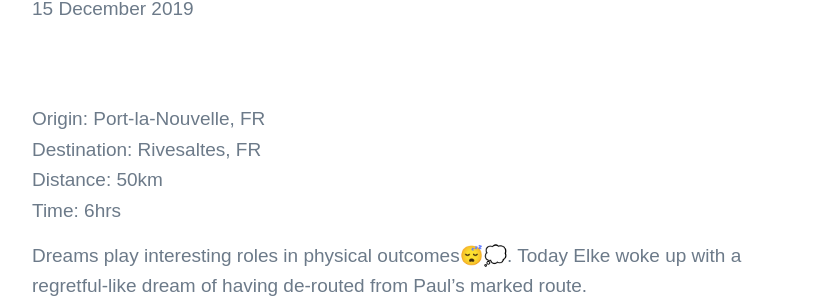
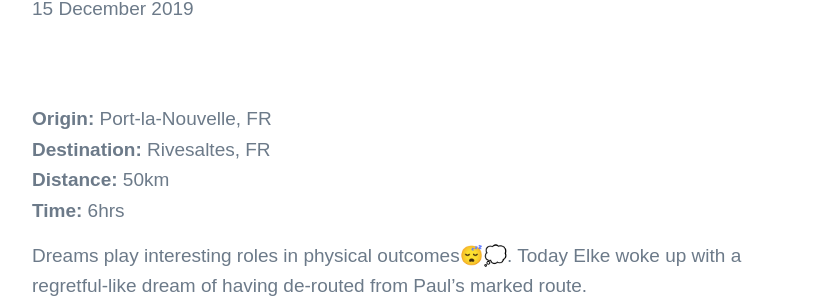
Before and after one commit to allanpcampbell/allanpcampbell.github.io, a Jekyll site: the page built from _posts/2019-12-15-day-30.md, in a window 1280 px wide and 900 px high. Shown: the part 235-541 px from the top of the window, without its empty margins (224-1054 px from the left). Built offline with Jekyll 4.4.1, drawn with Linux system fonts in a browser that asks for light colours; nearby versions of some CDN libraries; some web fonts are replaced; some of the changed lines change nothing that is shown.

Commit message:
Update 2019-12-15-day-30.md

```diff
--- a/_posts/2019-12-15-day-30.md
+++ b/_posts/2019-12-15-day-30.md
@@ -5,10 +5,10 @@ description: Days 30 cycling NL to BCN.
 featured_image: 'images/day 30-d-min.jpeg'
 ---
 
-Origin: Port-la-Nouvelle, FR <br>
-Destination: Rivesaltes, FR <br>
-Distance: 50km <br>
-Time: 6hrs <br>
+<b>Origin:</b> Port-la-Nouvelle, FR <br>
+<b>Destination:</b> Rivesaltes, FR <br>
+<b>Distance:</b> 50km <br>
+<b>Time:</b> 6hrs <br>
 
 Dreams play interesting roles in physical outcomes😴💭. Today Elke woke up with a regretful-like dream of having de-routed from Paul's marked route.
 
@@ -38,3 +38,6 @@ We blazed through the night and in no time the pretty lights and bridge that gre
 	<img src="/images/day 30-d-min.jpeg">
 	<img src="/images/day 30-e-min.jpg">
 </div>
+
+<a href="https://allanpcampbell.github.io/blog/day-29" class="button button--large">Back</a>
+<a href="https://allanpcampbell.github.io/blog/day-31" class="button button--large">Next</a>
```
